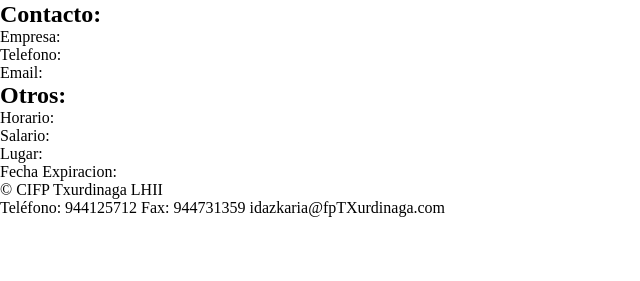
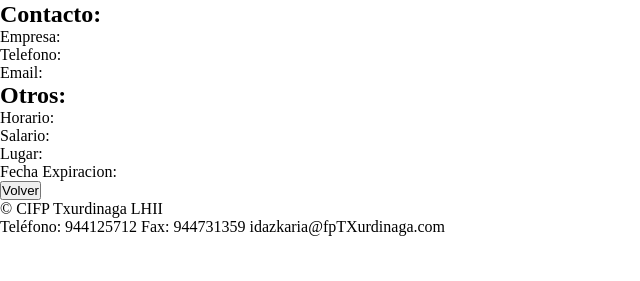
Before and after one commit to ArrobaJGG/BolsaTrabajo, a CodeIgniter app: page /BolsaTrabajo/index.php/mostrar_ofertas_controller/index/1 in a window 1280 px wide. Shown: the part 352-633 px from the top of the page, without its empty margins (0-640 px from the left). Run offline with CodeIgniter, Linux system fonts and the light colour scheme; data that the repository does not hold is empty; some libraries are stand-ins or nearby versions.

Commit message:
por si acaso

```diff
--- a/application/controllers/Mostrar_ofertas_controller.php
+++ b/application/controllers/Mostrar_ofertas_controller.php
@@ -11,8 +11,10 @@
 				//$this->load->library('form_validation');
 
 	}
+	//TODO cuando se mete un id que no corresponde peta
 	public function index($id_oferta){
 					$datos_oferta = $this->Ofertas_model->datos_una_oferta($id_oferta);
+					//$familia = $this->Ofertas_model->familia($id_familia);
 					$data['familias'] = $this->Familia_laboral_model->familia();
 					$data['etiquetas'] = $this->Ofertas_model->etiqueta();
 					$data['libreria'] = array();
--- a/application/views/mostrar_ofertas_view.php
+++ b/application/views/mostrar_ofertas_view.php
@@ -23,4 +23,5 @@ $this->load->helper('form');
 	<p>Salario: <?php if ($sueldo==null){echo "";}else{echo $sueldo;}   ?></p>
 	<p>Lugar: <?php if ($lugar==null){echo "";}else{echo $lugar;} ?></p>
 	<p>Fecha Expiracion: <?php  if ($fecha_expiracion=="0000-00-00"){echo "Sin fecha final";}else{ echo $fecha_expiracion;} ?></p>
+	<input type="button" value="Volver" onclick="window.location='../../Resumenempresa_controller'">
 </div>
```
